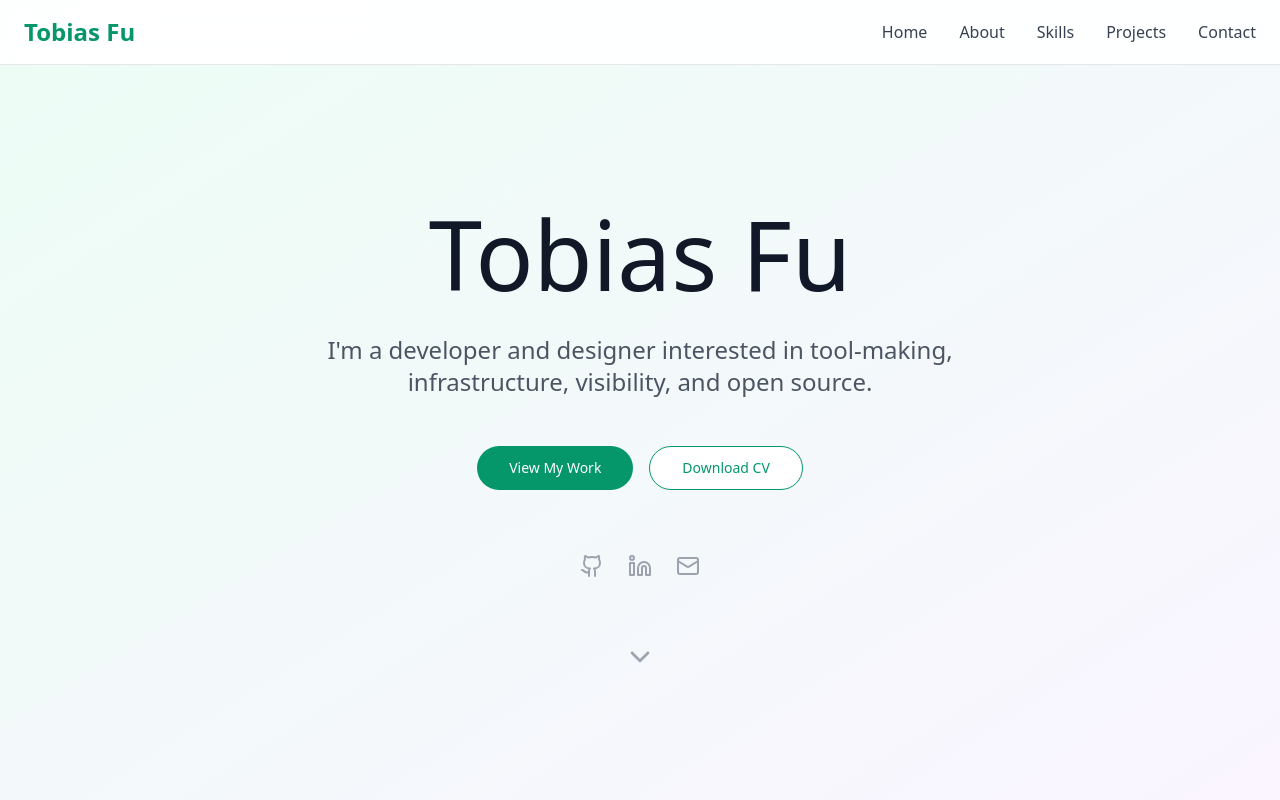
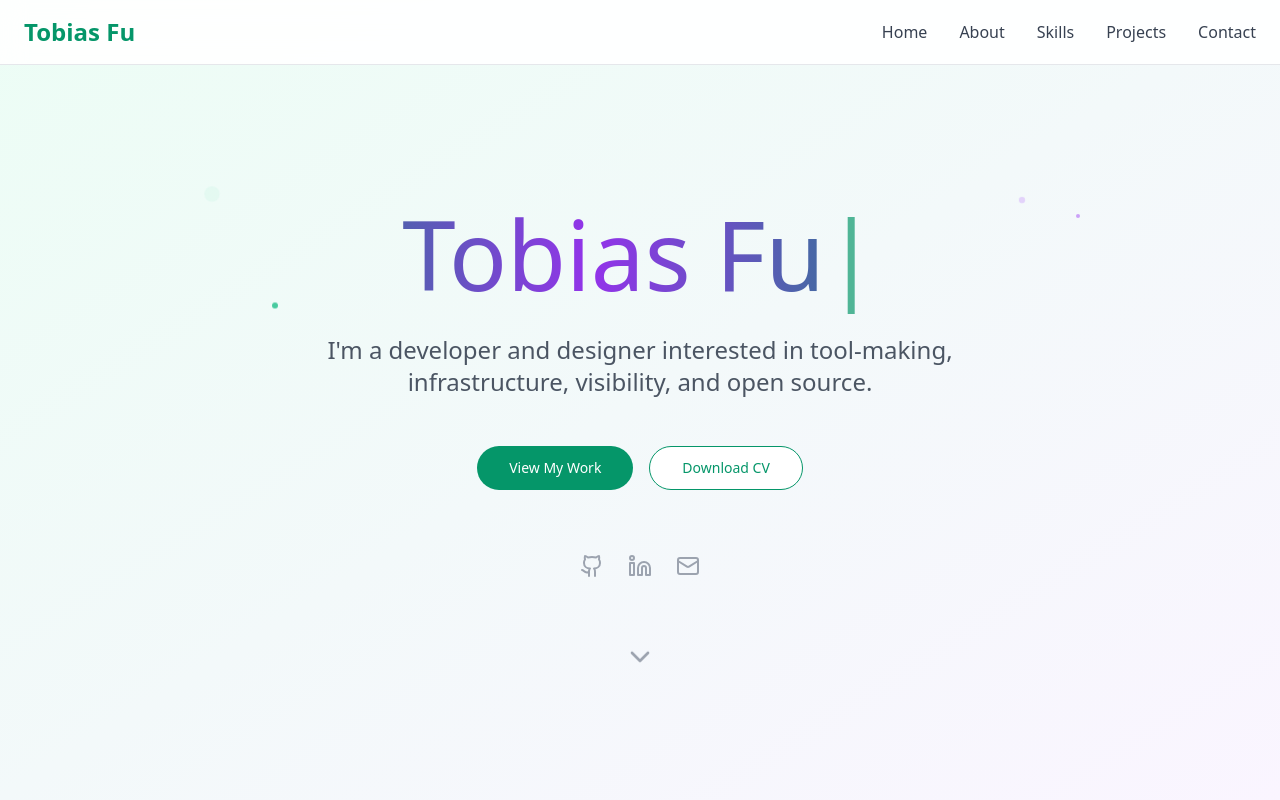
Before and after one commit to realtobyfu/portfolio-website, a React (Vite) app: page / in a window 1280 px wide. Both pictures are taken after a click on the link 640 px from the left and 566 px from the top of the page. Shown: the top 800 px of the page. Built offline with nearby package versions, Linux system fonts and the light colour scheme.

Commit message:
Add dynamic transitions and fun animations
Enhance the website with dynamic transitions and animations for a more engaging user experience.

```diff
--- a/src/components/Hero.tsx
+++ b/src/components/Hero.tsx
@@ -1,14 +1,58 @@
-
 import { Button } from "@/components/ui/button";
 import { ChevronDown, Github, Linkedin, Mail } from "lucide-react";
+import { useState, useEffect } from "react";
 
 const Hero = () => {
+  const [displayText, setDisplayText] = useState("");
+  const [showCursor, setShowCursor] = useState(true);
+  const fullText = "Tobias Fu";
+
+  useEffect(() => {
+    let index = 0;
+    const timer = setInterval(() => {
+      if (index <= fullText.length) {
+        setDisplayText(fullText.slice(0, index));
+        index++;
+      } else {
+        clearInterval(timer);
+        setShowCursor(false);
+      }
+    }, 150);
+
+    return () => clearInterval(timer);
+  }, []);
+
+  useEffect(() => {
+    const cursorTimer = setInterval(() => {
+      setShowCursor(prev => !prev);
+    }, 500);
+
+    return () => clearInterval(cursorTimer);
+  }, []);
+
   return (
     <section id="home" className="min-h-screen flex items-center justify-center pt-20 px-6 bg-gradient-to-br from-emerald-50 to-purple-50">
       <div className="container mx-auto text-center max-w-4xl">
         <div className="animate-fade-in">
-          <h1 className="text-6xl md:text-8xl font-light mb-8 text-gray-900">
-            Tobias Fu
+          <h1 className="text-6xl md:text-8xl font-light mb-8 text-gray-900 relative group cursor-pointer">
+            <span
+              className="bg-gradient-to-r from-emerald-600 via-purple-600 to-emerald-600 bg-clip-text text-transparent bg-size-200 animate-gradient-x hover:scale-105 transition-transform duration-300 inline-block"
+              style={{
+                backgroundSize: '200% 200%',
+                animation: 'gradient-x 3s ease infinite'
+              }}
+            >
+              {displayText}
+            </span>
+            {showCursor && (
+              <span className="animate-pulse text-emerald-600">|</span>
+            )}
+
+            {/* Floating sparkles */}
+            <div className="absolute -top-4 -left-4 w-2 h-2 bg-emerald-400 rounded-full animate-ping opacity-75"></div>
+            <div className="absolute -top-2 right-8 w-1 h-1 bg-purple-400 rounded-full animate-ping animation-delay-300 opacity-75"></div>
+            <div className="absolute -bottom-2 left-12 w-1.5 h-1.5 bg-emerald-500 rounded-full animate-bounce animation-delay-500 opacity-75"></div>
+            <div className="absolute top-2 -right-6 w-1 h-1 bg-purple-500 rounded-full animate-pulse animation-delay-700 opacity-75"></div>
           </h1>
 
           <p className="text-xl md:text-2xl text-gray-600 mb-12 max-w-2xl mx-auto leading-relaxed font-light">
@@ -49,6 +93,29 @@ const Hero = () => {
           <ChevronDown className="text-gray-400 mx-auto" size={32} />
         </div>
       </div>
+
+      <style jsx>{`
+        @keyframes gradient-x {
+          0%, 100% {
+            background-position: 0% 50%;
+          }
+          50% {
+            background-position: 100% 50%;
+          }
+        }
+
+        .animation-delay-300 {
+          animation-delay: 300ms;
+        }
+
+        .animation-delay-500 {
+          animation-delay: 500ms;
+        }
+
+        .animation-delay-700 {
+          animation-delay: 700ms;
+        }
+      `}</style>
     </section>
   );
 };
```
